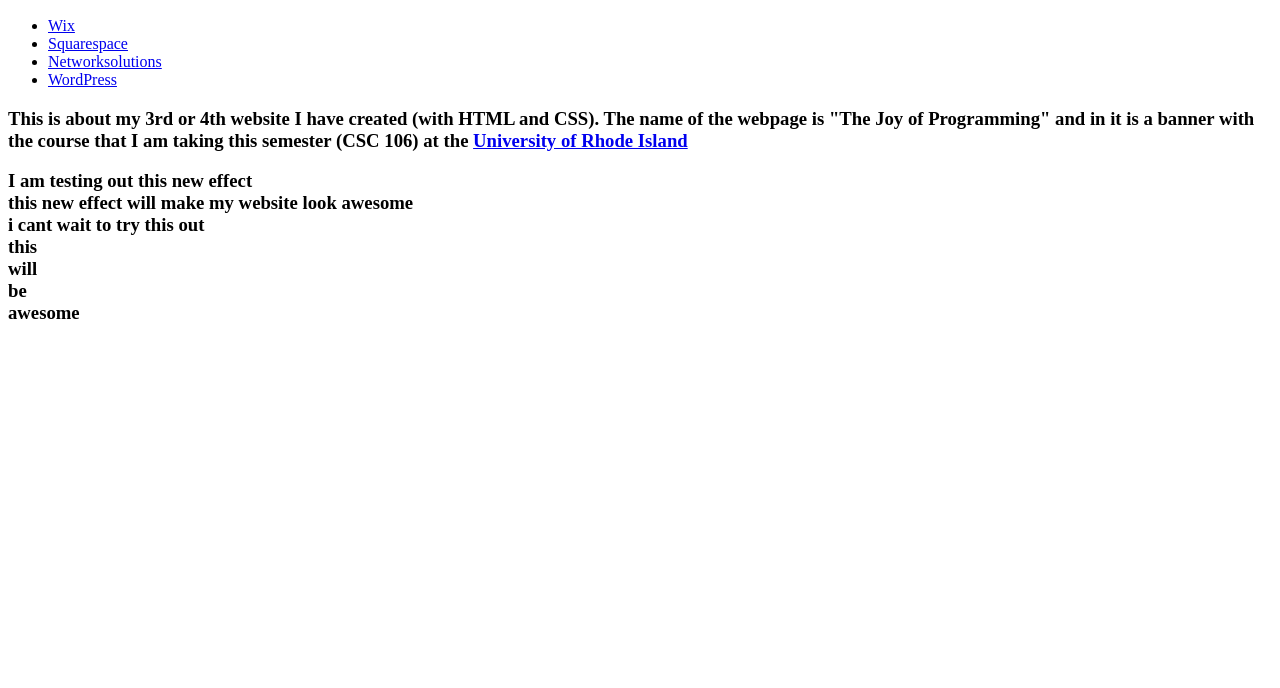
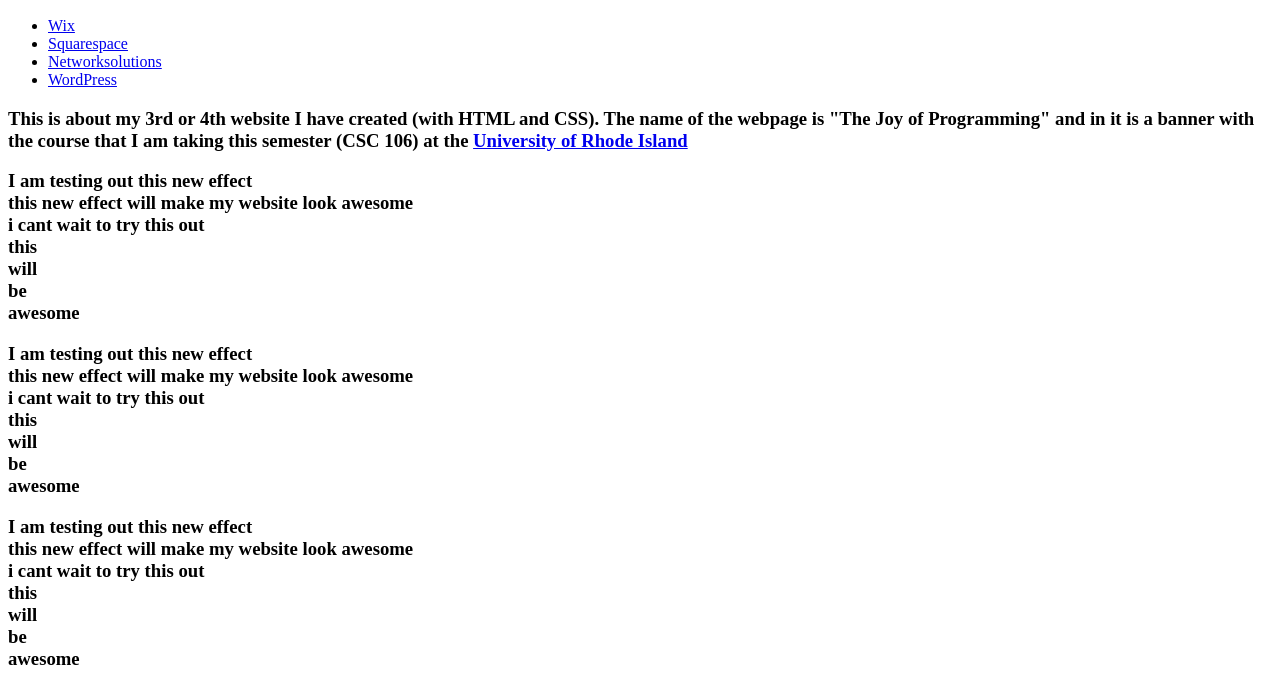
Before and after one commit to a-del127/a-del127.github.io, a plain HTML site: page test.html in a window 1280 px wide. Shown: the part 385-1073 px from the top of the page. Before the commit the page ends 800 px from the top, so only its background shows below. Drawn offline with Linux system fonts and the light colour scheme.

Commit message:
Update test.html

```diff
--- a/test.html
+++ b/test.html
@@ -37,5 +37,21 @@
             be<br>
             awesome<br>
         </h3>
+         <h3>I am testing out this new effect<br>
+            this new effect will make my website look awesome<br>
+            i cant wait to try this out<br>
+            this<br>
+            will<br>
+            be<br>
+            awesome<br>
+        </h3>
+         <h3>I am testing out this new effect<br>
+            this new effect will make my website look awesome<br>
+            i cant wait to try this out<br>
+            this<br>
+            will<br>
+            be<br>
+            awesome<br>
+        </h3>
     </body>
 </html>
```
